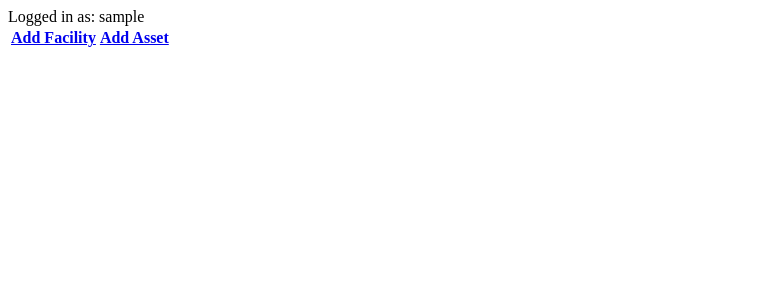
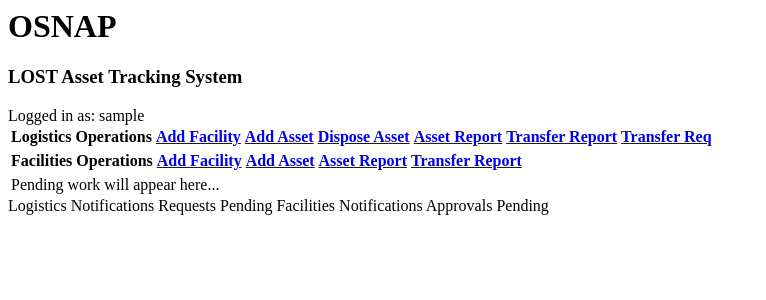
Before and after one commit to tlessman/CIS322, a Flask app: page /dashboard in a window 1280 px wide. Shown: the top 300 px of the page, without its empty margins (0-766 px from the left). Run offline with Flask 2, Linux system fonts and the light colour scheme; the visitor is signed in with stand-in values (Sample User, id 1); lists and menus that the app fills with data are empty; some libraries are stand-ins or nearby versions.

Commit message:
updated dashboard and app to handle all user operations.  dispose asset added to app. dashboard repared for pending requests.  prepare to merge for submission - will work on completing under assignment9

```diff
--- a/src/app.py
+++ b/src/app.py
@@ -23,10 +23,10 @@ def login():
         session['error'] = ""
         return render_template('login.html')
     if request.method =='POST' and ('username' in request.form and 'password' in request.form):
-        if check_username(request.form['username']):
+        if check_username(request.form['username']) == TRUE:
             session['error'] = "Username does not exist."
             return redirect(url_for('login'))
-        if verify_password(request.form['username'], request.form['password']):
+        if verify_password(request.form['username'], request.form['password']) == FALSE:
             session['username'] = request.form['username']
             cur.execute("SELECT role FROM users WHERE username = %s;"%(username))
             res = cur.fetchone()
@@ -109,8 +109,16 @@ def add_facility():
 #def *():
 
 @app.route('/dispose_asset', methods=['GET', 'POST'])
-#def *():
-
+def dispose_asset():
+    if request.method == 'GET':
+        return render_template('dispose_asset.html')
+    if request.method == 'POST' and 'asset_tag' in request.form: #and session['role'] == 0:
+        session['error'] = ""
+        tag = request.form['asset_tag']
+        cur.execute("UPDATE assets SET disposed = 1 WHERE asset_tag = %s;"%(tag))
+        conn.commit()
+        return redirect(url_for('dashboard'))
+    #
 @app.route('/transfer_req', methods=['GET', 'POST'])
 #def *():
 
--- a/src/templates/dashboard.html
+++ b/src/templates/dashboard.html
@@ -1,9 +1,29 @@
 <html>
 	<body>
-		Logged in as: {{session.username}}
-		<table><tr>
-			<th><a href=http://127.0.0.1:8080/add_facility>Add Facility</a></th>
-			<th><a href=http://127.0.0.1:8080/add_asset>Add Asset</a></th>
-		</tr></table>
+	<h1>OSNAP</h1>
+	<h3>LOST Asset Tracking System</h3>
+	<p><span style="color=red"></span></p>
+	Logged in as: {{session.username}}
+	<table><tr><th>Logistics Operations</th>
+	<th><a href=http://127.0.0.1:8080/add_facility>Add Facility</a></th>
+	<th><a href=http://127.0.0.1:8080/add_asset>Add Asset</a></th>
+	<th><a href=http://127.0.0.1:8080/dispose_asset>Dispose Asset</a></th>
+	<th><a href=http://127.0.0.1:8080/>Asset Report</a></th>
+	<th><a href=http://127.0.0.1:8080/>Transfer Report</a></th>
+	<th><a href=http://127.0.0.1:8080/>Transfer Req</a></th>
+	</tr></table>
+
+	<table><tr><th>Facilities Operations</th>
+	<th><a href=http://127.0.0.1:8080/add_facility>Add Facility</a></th>
+	<th><a href=http://127.0.0.1:8080/add_asset>Add Asset</a></th>
+	<th><a href=http://127.0.0.1:8080/>Asset Report</a></th>
+	<th><a href=http://127.0.0.1:8080/>Transfer Report</a></th>
+	</tr></table>
+
+	<table><tr><td>Pending work will appear here...</td></tr></table>
+	<tr><td>Logistics Notifications</td>
+		<td>Requests Pending</td></tr>
+	<tr><td>Facilities Notifications</td>
+		<td>Approvals Pending</td></tr>
 	</body>
 </html>
```
Also changed, not shown: src/templates/dispose_asset.html (+11 -0 lines).
